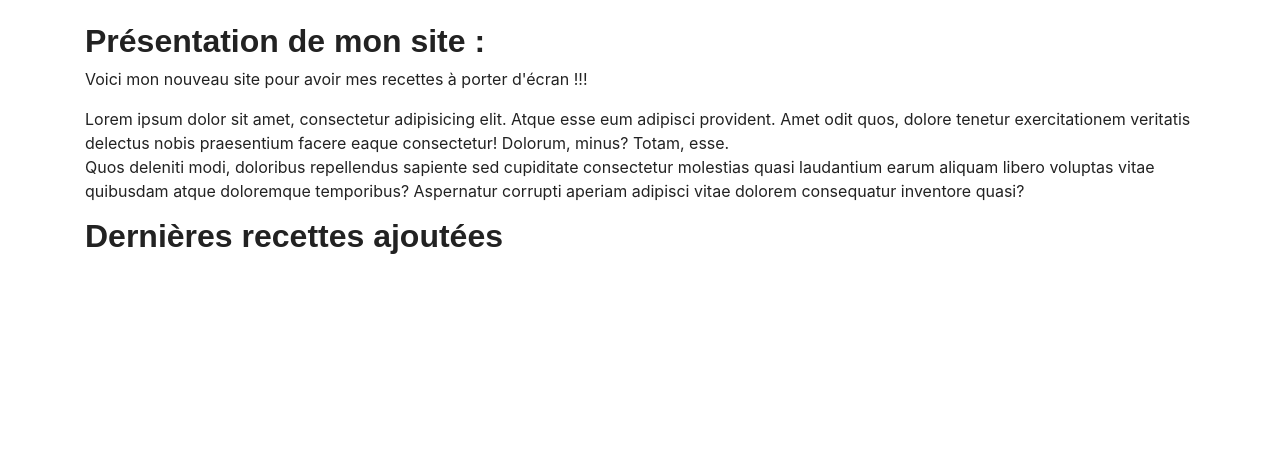
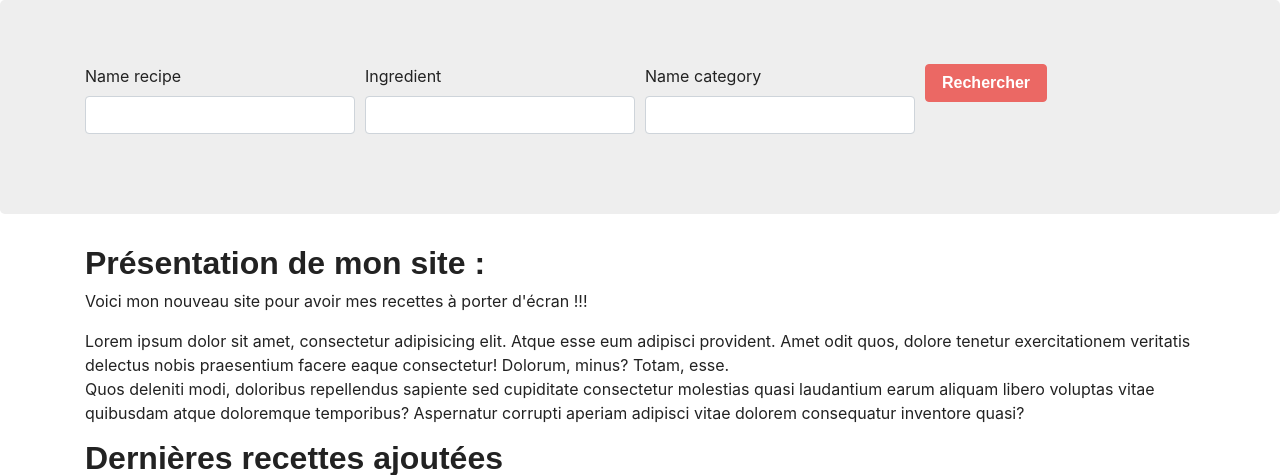
Before and after one commit to GenzoWeb/premier_projet_symfony4, a Symfony app: template templates/recipe/index.html.twig in a window 1280 px wide. Shown: the part 56-531 px from the top of the page. Run offline with Twig, Linux system fonts and the light colour scheme; the template is opened without the code that fills it, so the values that code supplies are empty; form fields are guessed from the names that the template uses; some libraries are stand-ins or nearby versions; some web fonts are replaced.

Commit message:
add: recherche sur la page d'accueil

```diff
--- a/templates/recipe/index.html.twig
+++ b/templates/recipe/index.html.twig
@@ -3,6 +3,27 @@
 {% block title %}Mes recettes{% endblock %}
 
 {% block body %}
+
+<div class="jumbotron">
+    <div class="container">
+        {{ form_start(form) }}
+        <div class="form-row">
+            <div class="col">
+                {{ form_row(form.nameRecipe) }}
+            </div>
+            <div class="col">
+                {{ form_row(form.ingredient) }}
+            </div>
+            <div class="col">
+                {{ form_row(form.nameCategory) }}
+            </div>
+            <div class="col">
+                <button class="btn btn-primary">Rechercher</button>
+            </div>
+        </div>
+        {{ form_end(form) }}
+    </div>
+</div>
 
 <div class="container mt-4">
     {% for message in app.flashes('success') %}
```
Also changed, not shown: src/Controller/RecipeController.php (+23 -2 lines).
